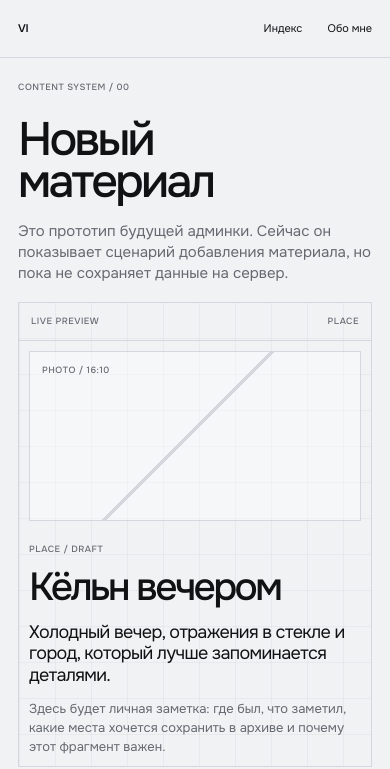
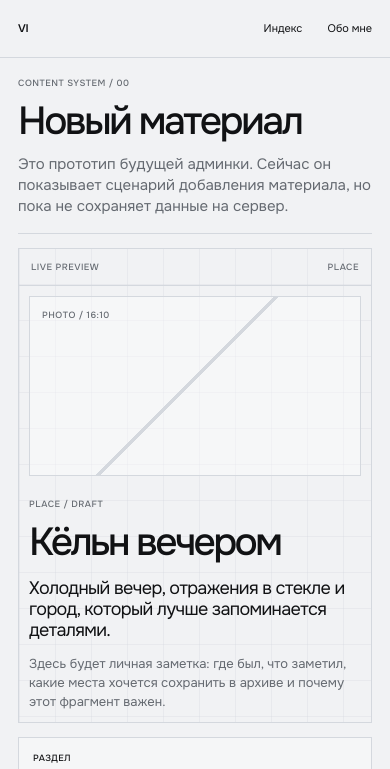
Before and after one commit to delind51/site, a website: page admin/index.html in a window 390 px wide. Shown: the top 769 px of the page. Drawn offline with Linux system fonts and the light colour scheme.

Commit message:
Redesign admin dashboard layout

```diff
--- a/admin/index.html
+++ b/admin/index.html
@@ -5,7 +5,7 @@
     <meta name="viewport" content="width=device-width, initial-scale=1.0" />
     <meta name="description" content="Прототип админки VLADIMIR IALAMA Personal Index." />
     <title>Admin — VLADIMIR IALAMA</title>
-    <link rel="stylesheet" href="../styles.css" />
+    <link rel="stylesheet" href="../styles.css?v=admin-dashboard" />
   </head>
   <body>
     <header class="site-header">
@@ -26,7 +26,7 @@
       <section class="admin-shell" aria-labelledby="admin-title">
         <header class="admin-hero">
           <p class="section-label">CONTENT SYSTEM / 00</p>
-          <h1 id="admin-title">Новый<br />материал</h1>
+          <h1 id="admin-title">Новый материал</h1>
           <p>
             Это прототип будущей админки. Сейчас он показывает сценарий добавления материала,
             но пока не сохраняет данные на сервер.
--- a/styles.css
+++ b/styles.css
@@ -959,27 +959,39 @@ a:focus-visible {
 .admin-shell {
   display: grid;
   grid-template-columns: repeat(12, minmax(0, 1fr));
-  gap: 0 24px;
+  gap: 24px;
   min-height: calc(100svh - 70px);
-  padding: 46px var(--page-gutter) 80px;
+  padding: 30px var(--page-gutter) 64px;
 }
 
 .admin-hero {
-  grid-column: 1 / 6;
-  padding-right: 7vw;
+  display: grid;
+  grid-column: 1 / -1;
+  grid-template-columns: repeat(12, minmax(0, 1fr));
+  gap: 24px;
+  align-items: end;
+  padding-bottom: 24px;
+  border-bottom: 1px solid var(--border);
 }
 
 .admin-hero h1 {
-  margin: 42px 0 0;
-  font-size: clamp(70px, 8.8vw, 138px);
-  font-weight: 500;
-  line-height: 0.78;
-  letter-spacing: -0.078em;
+  grid-column: 1 / 8;
+  margin: 0;
+  font-size: clamp(54px, 7vw, 104px);
+  font-weight: 500;
+  line-height: 0.86;
+  letter-spacing: -0.072em;
+}
+
+.admin-hero .section-label {
+  grid-column: 1 / 3;
+  align-self: start;
 }
 
 .admin-hero p:not(.section-label) {
-  max-width: 420px;
-  margin: 38px 0 0;
+  grid-column: 8 / -1;
+  max-width: 520px;
+  margin: 0;
   color: var(--secondary);
   font-size: 18px;
   line-height: 1.35;
@@ -987,10 +999,13 @@ a:focus-visible {
 
 .admin-form {
   display: grid;
-  grid-column: 6 / 10;
+  grid-column: 1 / 8;
   grid-template-columns: repeat(2, minmax(0, 1fr));
   align-content: start;
-  gap: 18px 12px;
+  gap: 18px 14px;
+  padding: 18px;
+  border: 1px solid var(--border);
+  background: color-mix(in srgb, white 28%, transparent);
 }
 
 .admin-field {
@@ -1092,7 +1107,9 @@ a:focus-visible {
 }
 
 .admin-preview {
-  grid-column: 10 / -1;
+  position: sticky;
+  top: 92px;
+  grid-column: 8 / -1;
   align-self: start;
   border: 1px solid var(--border);
   background:
@@ -1110,13 +1127,13 @@ a:focus-visible {
 }
 
 .admin-preview-card {
-  padding: 12px;
+  padding: 16px;
 }
 
 .admin-preview-media {
   position: relative;
   display: grid;
-  min-height: 210px;
+  min-height: 260px;
   place-items: center;
   overflow: hidden;
   border: 1px solid var(--border);
@@ -1148,7 +1165,7 @@ a:focus-visible {
 
 .admin-preview-card h2 {
   margin: 22px 0 0;
-  font-size: clamp(38px, 3.6vw, 68px);
+  font-size: clamp(42px, 4.2vw, 76px);
   font-weight: 500;
   line-height: 0.86;
   letter-spacing: -0.064em;
@@ -1156,7 +1173,7 @@ a:focus-visible {
 
 .admin-preview-lead {
   margin: 24px 0 0;
-  font-size: 22px;
+  font-size: clamp(21px, 2vw, 30px);
   line-height: 1.12;
   letter-spacing: -0.035em;
 }
@@ -1433,7 +1450,7 @@ a:focus-visible {
 
   .admin-shell {
     grid-template-columns: repeat(8, minmax(0, 1fr));
-    gap: 44px 16px;
+    gap: 18px 16px;
   }
 
   .admin-hero,
@@ -1443,11 +1460,26 @@ a:focus-visible {
   }
 
   .admin-hero {
-    padding-right: 0;
+    grid-template-columns: repeat(8, minmax(0, 1fr));
+    gap: 18px 16px;
+  }
+
+  .admin-hero .section-label,
+  .admin-hero h1,
+  .admin-hero p:not(.section-label) {
+    grid-column: 1 / -1;
+  }
+
+  .admin-hero p:not(.section-label) {
+    margin-top: 0;
   }
 
   .admin-form {
     grid-template-columns: repeat(2, minmax(0, 1fr));
+  }
+
+  .admin-preview {
+    position: static;
   }
 }
 
@@ -1754,8 +1786,8 @@ a:focus-visible {
 
   .admin-shell {
     grid-template-columns: repeat(4, minmax(0, 1fr));
-    gap: 18px 12px;
-    padding-top: 18px;
+    gap: 14px 12px;
+    padding-top: 14px;
     padding-bottom: 34px;
   }
 
@@ -1768,6 +1800,10 @@ a:focus-visible {
 
   .admin-hero {
     order: 1;
+    display: grid;
+    grid-template-columns: 1fr;
+    gap: 14px;
+    padding-bottom: 16px;
   }
 
   .admin-preview {
@@ -1779,14 +1815,14 @@ a:focus-visible {
   }
 
   .admin-hero h1 {
-    margin-top: 26px;
-    font-size: clamp(42px, 12vw, 58px);
-    line-height: 0.9;
+    margin: 0;
+    font-size: clamp(34px, 10vw, 46px);
+    line-height: 0.94;
     letter-spacing: -0.06em;
   }
 
   .admin-hero p:not(.section-label) {
-    margin-top: 18px;
+    margin: 0;
     font-size: 15px;
     line-height: 1.4;
   }
@@ -1794,7 +1830,7 @@ a:focus-visible {
   .admin-form {
     grid-template-columns: 1fr;
     gap: 16px;
-    padding-top: 8px;
+    padding: 14px;
   }
 
   .admin-actions {
@@ -1828,7 +1864,7 @@ a:focus-visible {
   }
 
   .admin-preview-media {
-    min-height: 170px;
+    min-height: 180px;
   }
 
   .admin-preview-card {
```
